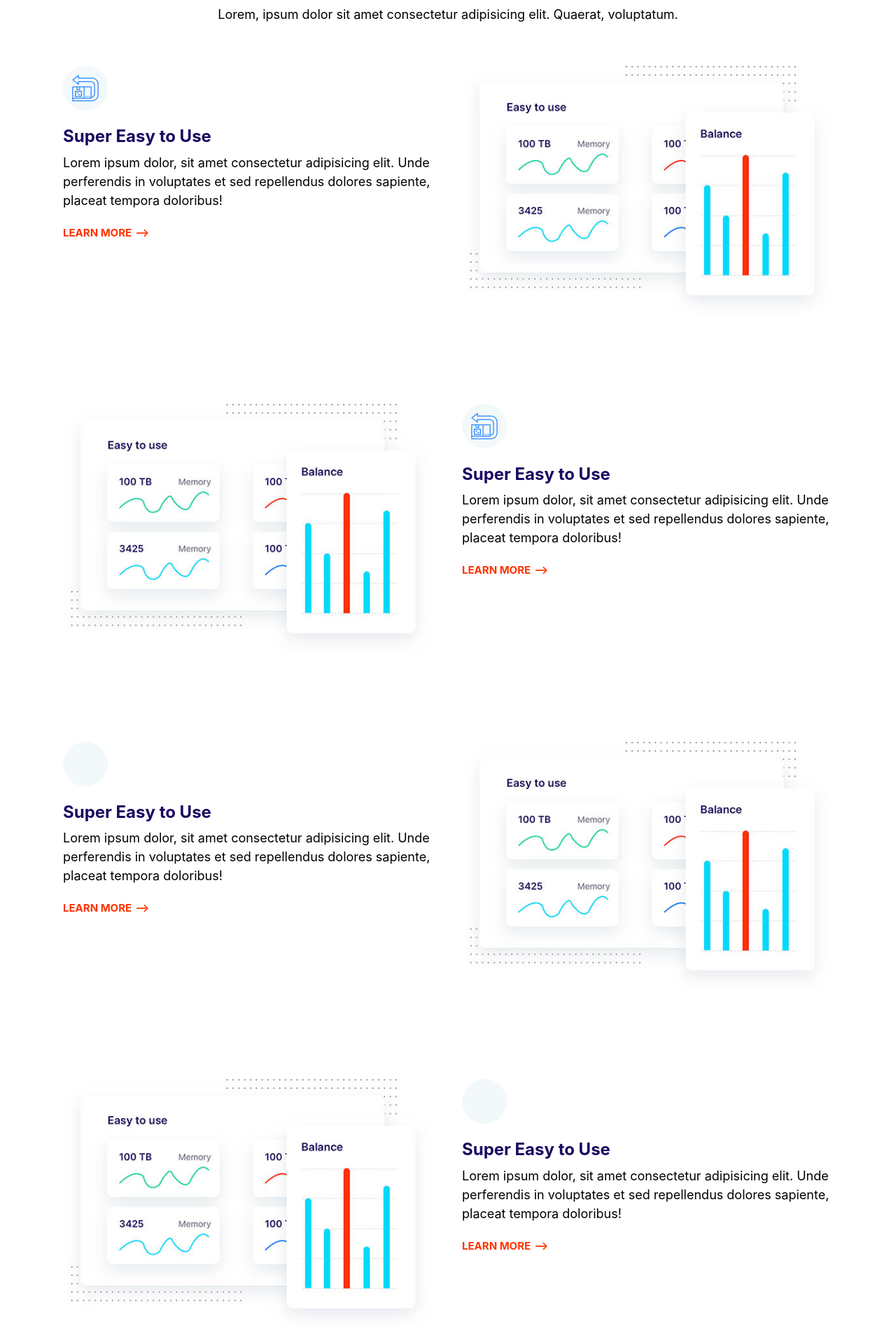
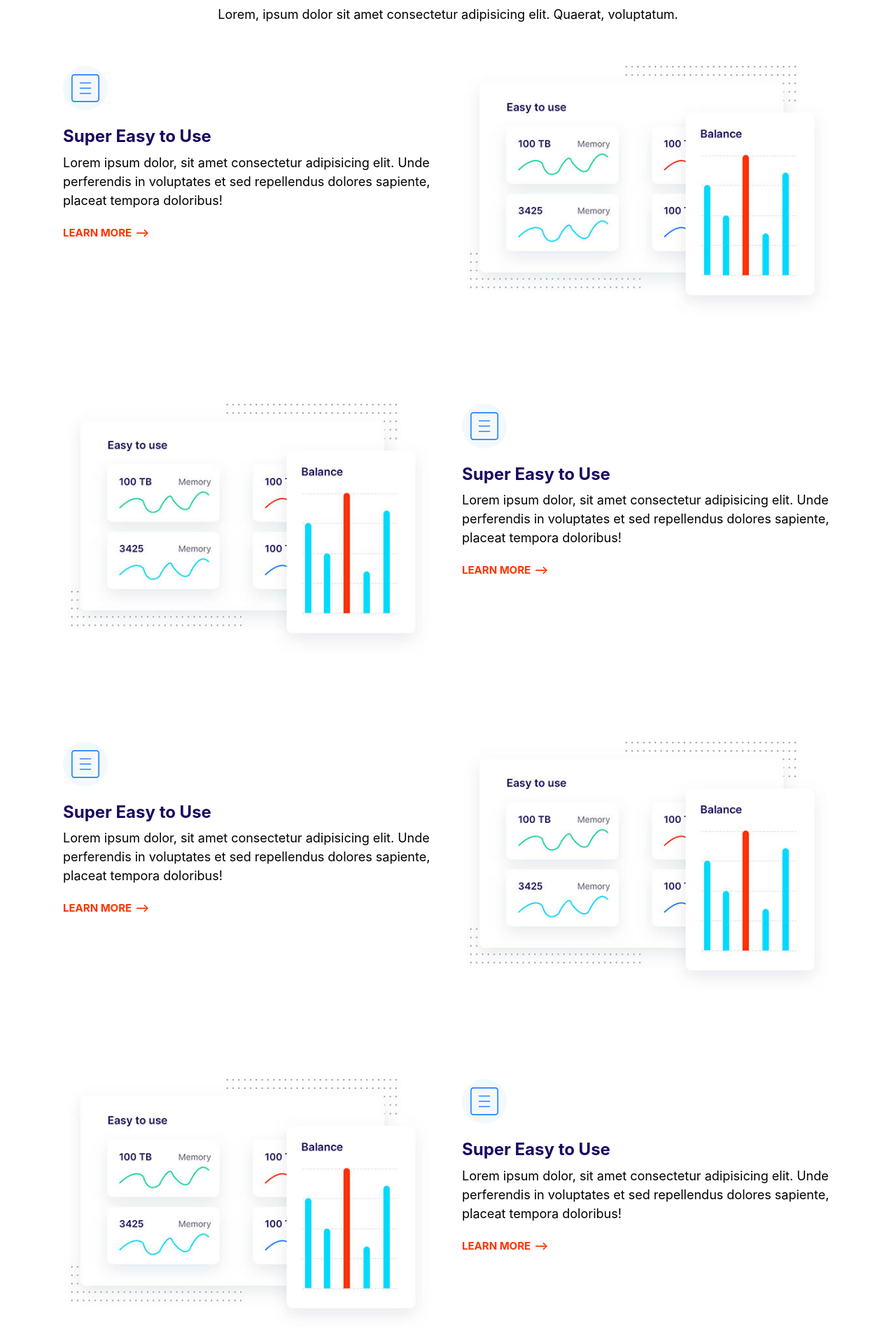
Before and after one commit to AltairDaMasyaf/Codify, a website built with Parcel: page index.html in a window 1280 px wide. Shown: the part 1956-3864 px from the top of the page at 70% size. Built offline with nearby package versions, Linux system fonts and the light colour scheme.

Commit message:
changed styles

```diff
--- a/index.html
+++ b/index.html
@@ -161,7 +161,7 @@
       <div class="feature__content">
         <span class="icon-container">
           <svg class="icon icon--primary">
-          <use href="images/sprite.svg#easy"></use>
+          <use xlink:href="images/sprite.svg#menu"></use>
         </svg>
         </span>
         <h3>Super Easy to Use</h3>
@@ -177,7 +177,7 @@
       <div class="feature__content">
         <span class="icon-container">
           <svg class="icon icon--primary">
-          <use href="images/sprite.svg#easy"></use>
+          <use href="images/sprite.svg#menu"></use>
         </svg>
         </span>
         <h3>Super Easy to Use</h3>
@@ -193,7 +193,7 @@
       <div class="feature__content">
         <span class="icon-container">
           <svg class="icon icon--primary">
-          <use :href="images/sprite.svg#easy"></use>
+          <use xlink:href="images/sprite.svg#menu"></use>
         </svg>
         </span>
         <h3>Super Easy to Use</h3>
@@ -209,7 +209,7 @@
       <div class="feature__content">
         <span class="icon-container">
           <svg class="icon icon--primary">
-          <use  :href="images/sprite.svg#easy"></use>
+          <use  xlink:href="images/sprite.svg#menu"></use>
         </svg>
         </span>
         <h3>Super Easy to Use</h3>
@@ -302,7 +302,7 @@
               alt="A happy, smiling customer"
             />
             <span class="icon-container icon-container--accent">
-              <svg class="icon icon--white icon--small">
+              <svg class="icon icon--small">
                 <use href="images/sprite.svg#quotes"></use>
               </svg>
             </span>
--- a/styles/style.css
+++ b/styles/style.css
@@ -180,6 +180,10 @@
   display: inline-flex;
   justify-content: center;
   align-items: center;
+}
+
+.icon-container--accent {
+  background: var(--color-accent);
 }
 
 .icon--small {
```
